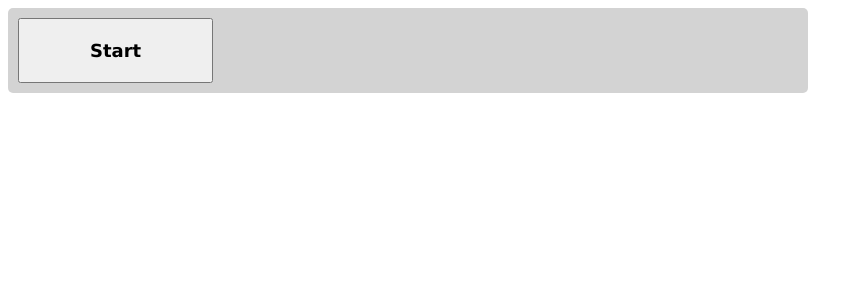
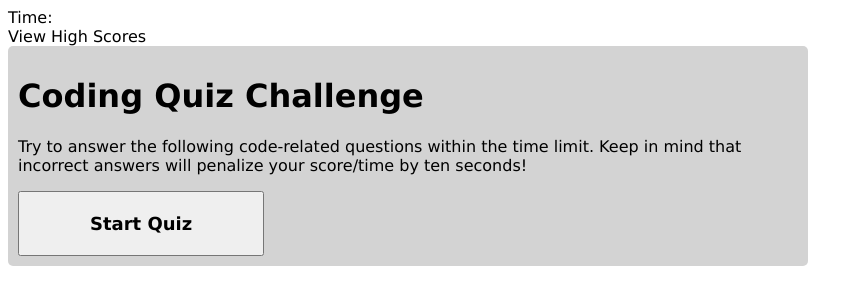
Before and after one commit to winterkanda/Homework-3-code-quiz, a plain HTML site: page index.html in a window 1280 px wide. Shown: the whole page, without its empty margins (0-863 px from the left). Drawn offline with Linux system fonts and the light colour scheme.

Commit message:
added the header and paragraph to the front of the quiz page

```diff
--- a/index.html
+++ b/index.html
@@ -8,16 +8,34 @@
 </head>
 
 <body>
+
+    <!--view high scores and the timer-->
+    <div id="timer">Time:</div>
+    <div id="view_high_score">View High Scores</div>
+
+    <!--how the quiz looks like, instructions, etc-->
     <div class= "container">
 
+        <header>
+            <h1>Coding Quiz Challenge</h1>
+        </header>
 
-            <button id="start-btn" class="start-btn">Start</button>
+        <p>
+            Try to answer the following code-related questions within the time limit. Keep in mind that incorrect answers will penalize your score/time by ten seconds!
+        </p>
 
 
+            <button id="start-btn" class="start-btn">Start Quiz</button>
+
+
+            <!--the questions of the quiz-->
         <div id="questionsCon" class="hide">
             <div id="question">Question</div>
             <div>Time Remaining <span id="time">02:00</span></div>
+
             <div>Score<span id='score'></span></div>
+
+            <!--answer buttons to the-->
             <div id="answer-buttons" class="btn-grid">
                 <button id="answer-1" class='btn'>Answer 1</button>
                 <button id="answer-2" class='btn'>Answer 2</button>
```
